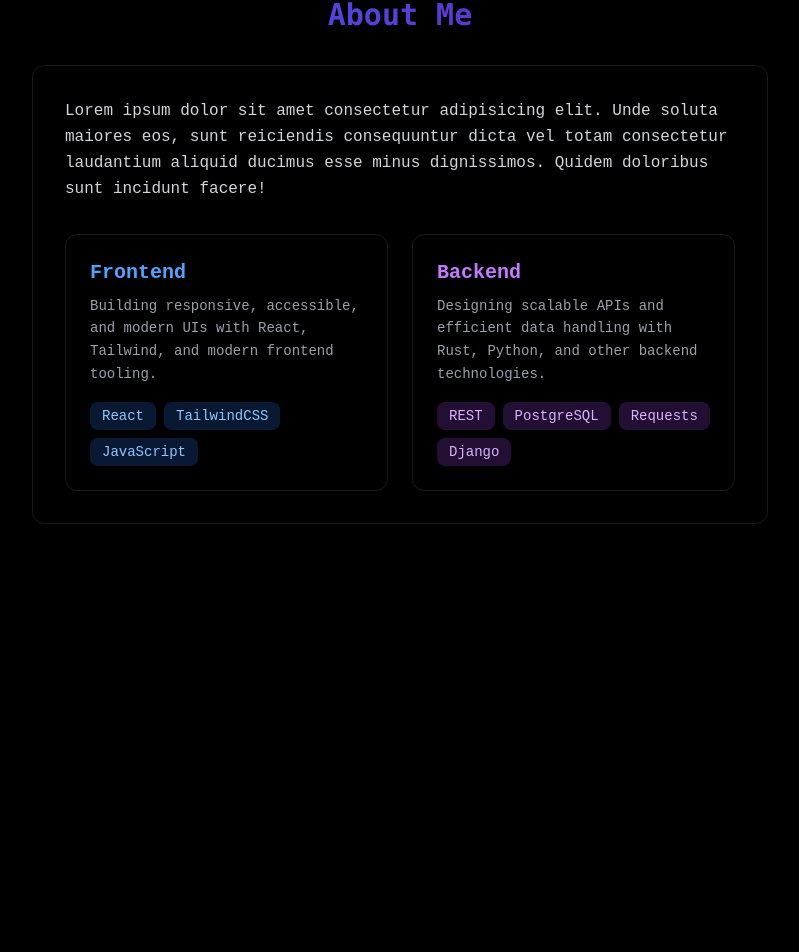
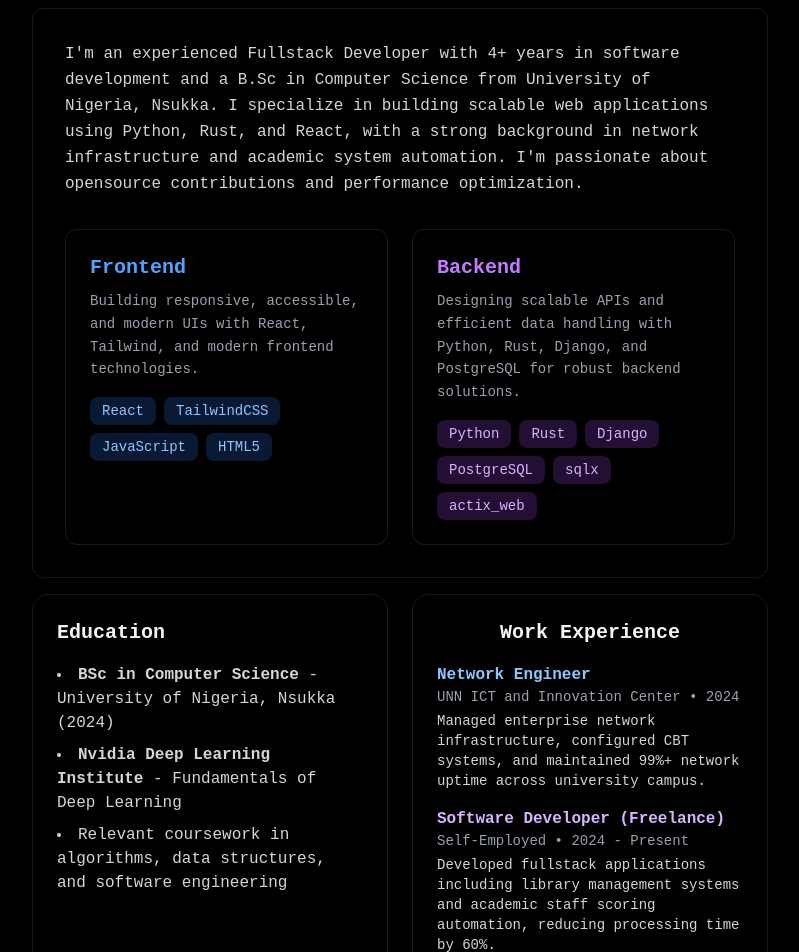
Before and after one commit to KodeVoid/Void, a React (Vite) app in the folder frontend/: page / in a window 1280 px wide. Shown: the part 940-1892 px from the top of the page, without its empty margins (240-1039 px from the left). Before the commit the page ends 1600 px from the top, so only its background shows below. Built offline with nearby package versions, Linux system fonts and the light colour scheme.

Commit message:
feat(About.jsx0:finished this section

```diff
--- a/frontend/src/components/sections/About.jsx
+++ b/frontend/src/components/sections/About.jsx
@@ -1,6 +1,6 @@
 export const About = () => {
-  const frontendSkills = ["React", "TailwindCSS", "JavaScript"];
-  const backendSkills = ["REST", "PostgreSQL", "Requests", "Django"];
+  const frontendSkills = ["React", "TailwindCSS", "JavaScript", "HTML5"];
+  const backendSkills = ["Python", "Rust", "Django", "PostgreSQL", "sqlx", "actix_web"];
 
   return (
     <section
@@ -14,10 +14,11 @@ export const About = () => {
 
         <div className="glass rounded-xl p-8 border border-white/10 hover:-translate-y-1 hover:shadow-lg transition-all">
           <p className="text-gray-300 leading-relaxed mb-8">
-            Lorem ipsum dolor sit amet consectetur adipisicing elit. Unde soluta
-            maiores eos, sunt reiciendis consequuntur dicta vel totam
-            consectetur laudantium aliquid ducimus esse minus dignissimos.
-            Quidem doloribus sunt incidunt facere!
+            I'm an experienced Fullstack Developer with 4+ years in software development
+            and a B.Sc in Computer Science from University of Nigeria, Nsukka. I specialize
+            in building scalable web applications using Python, Rust, and React, with a strong
+            background in network infrastructure and academic system automation. I'm passionate
+            about opensource contributions and performance optimization.
           </p>
 
           <div className="grid grid-cols-1 md:grid-cols-2 gap-6">
@@ -28,7 +29,7 @@ export const About = () => {
               </h3>
               <p className="text-gray-400 text-sm leading-relaxed mb-4">
                 Building responsive, accessible, and modern UIs with React,
-                Tailwind, and modern frontend tooling.
+                Tailwind, and modern frontend technologies.
               </p>
               <div className="flex flex-wrap gap-2">
                 {frontendSkills.map((skill) => (
@@ -48,8 +49,8 @@ export const About = () => {
                 Backend
               </h3>
               <p className="text-gray-400 text-sm leading-relaxed mb-4">
-                Designing scalable APIs and efficient data handling with Rust,
-                Python, and other backend technologies.
+                Designing scalable APIs and efficient data handling with Python,
+                Rust, Django, and PostgreSQL for robust backend solutions.
               </p>
               <div className="flex flex-wrap gap-2">
                 {backendSkills.map((skill) => (
@@ -64,6 +65,44 @@ export const About = () => {
             </div>
           </div>
         </div>
+
+        <div className="grid grid-cols-1 md:grid-cols-2 gap-6 my-4">
+          <div className="p-6 rounded-2xl border-white/10 border hover:-translate-y-1 transition-all">
+            <h3 className="text-xl font-bold mb-4">
+              Education
+            </h3>
+            <ul className="list-disc list-inside text-gray-300 space-y-2">
+              <li>
+                <strong>BSc in Computer Science</strong> - University of Nigeria, Nsukka (2024)
+              </li>
+              <li>
+                <strong>Nvidia Deep Learning Institute</strong> - Fundamentals of Deep Learning
+              </li>
+              <li>
+                Relevant coursework in algorithms, data structures, and software engineering
+              </li>
+            </ul>
+          </div>
+
+          <div className="p-6 rounded-2xl border-white/10 border hover:-translate-y-1 transition-all">
+            <h3 className="text-xl font-bold mb-4 text-center">
+              Work Experience
+            </h3>
+            <div className="space-y-4 text-gray-300">
+              <div>
+                <h4 className="font-semibold text-blue-300">Network Engineer</h4>
+                <p className="text-sm text-gray-400 mb-1">UNN ICT and Innovation Center • 2024</p>
+                <p className="text-sm">Managed enterprise network infrastructure, configured CBT systems, and maintained 99%+ network uptime across university campus.</p>
+              </div>
+
+              <div>
+                <h4 className="font-semibold text-purple-300">Software Developer (Freelance)</h4>
+                <p className="text-sm text-gray-400 mb-1">Self-Employed • 2024 - Present</p>
+                <p className="text-sm">Developed fullstack applications including library management systems and academic staff scoring automation, reducing processing time by 60%.</p>
+              </div>
+            </div>
+          </div>
+        </div>
       </div>
     </section>
   );
```
